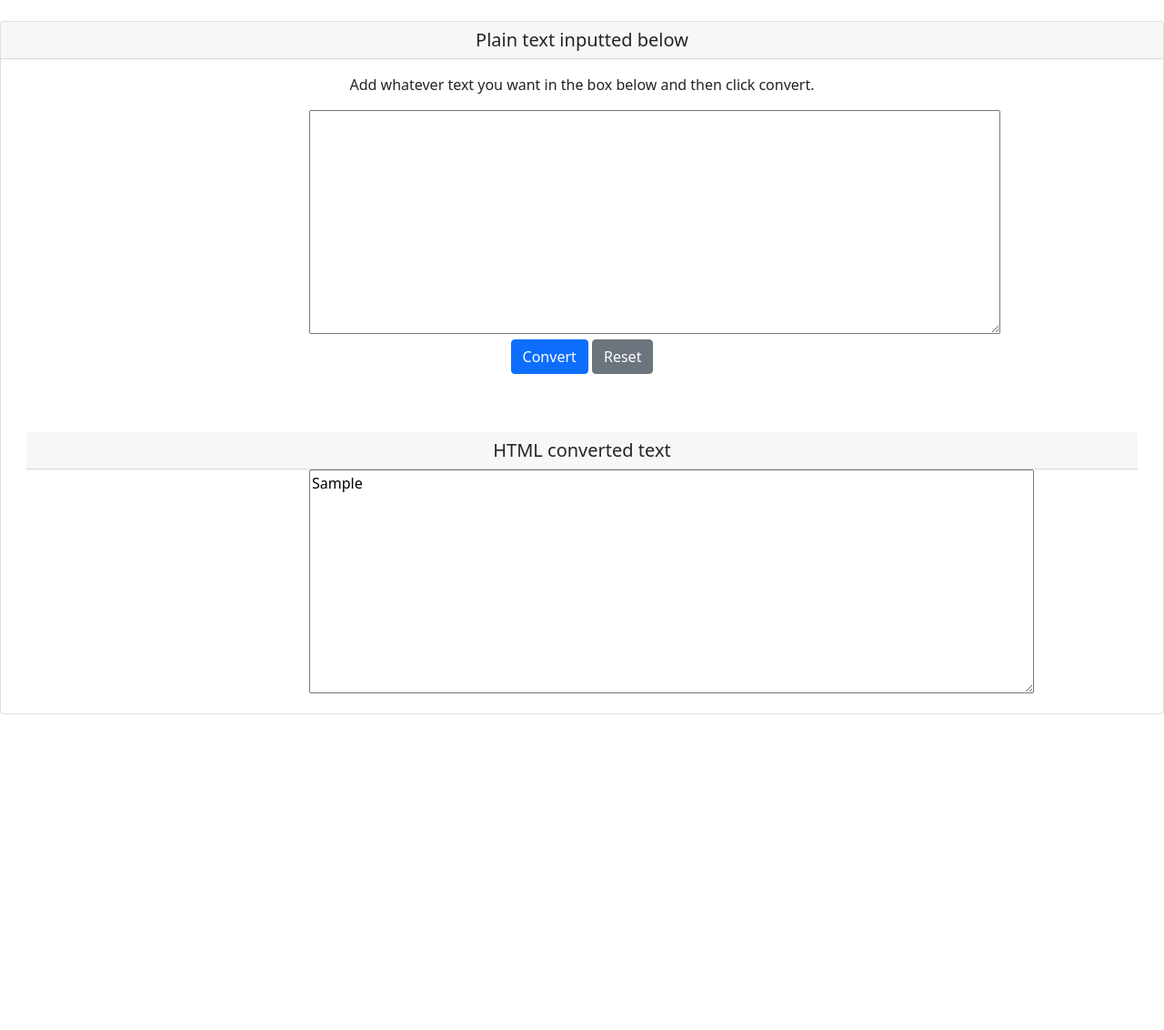
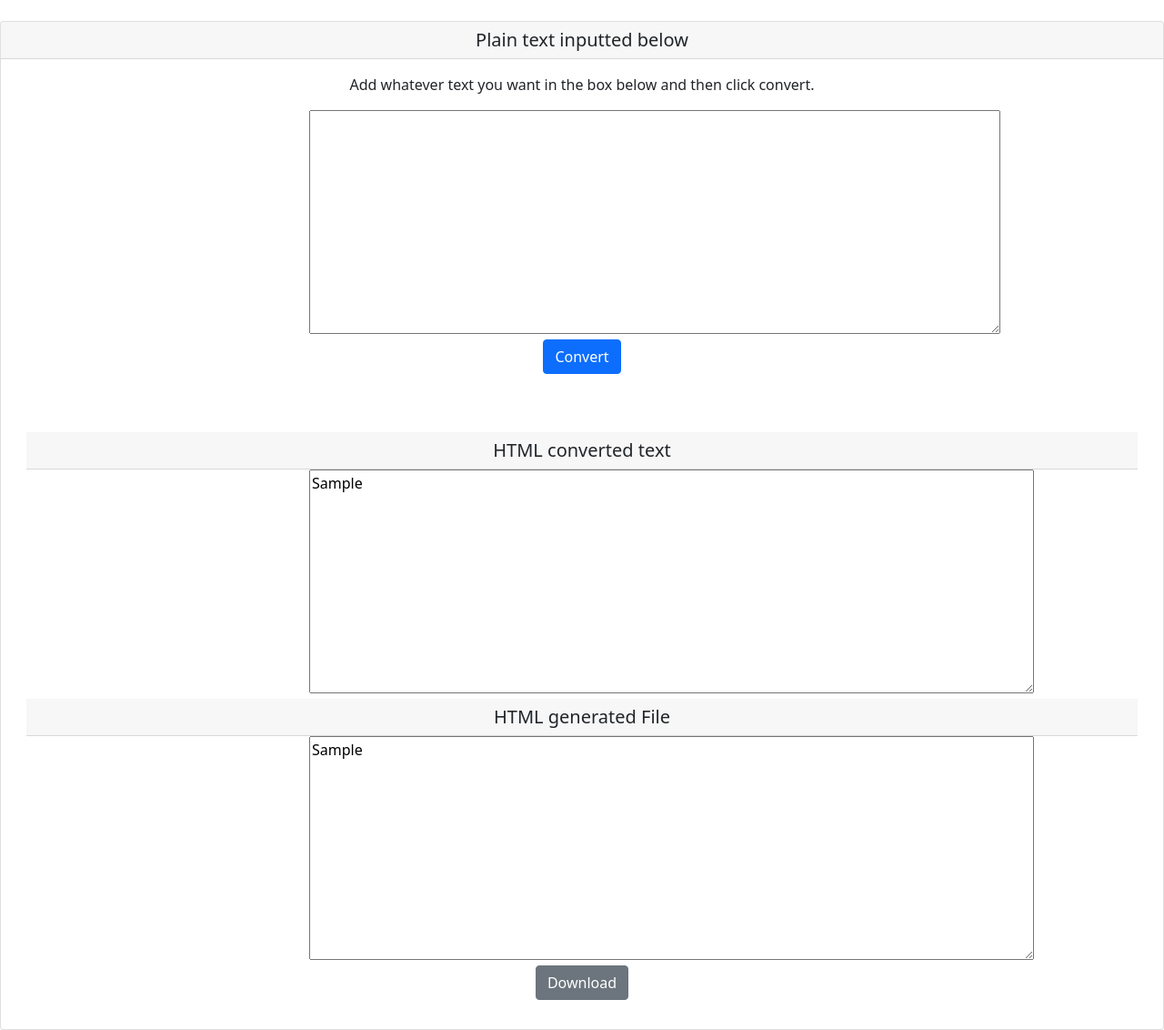
Before and after one commit to seanjan10/Text_To_HTML, a Django app: template Text_To_HTML_New/HTML_Generator/templates/generator.html in a window 1280 px wide. Shown: the part 57-1189 px from the top of the page at 91% size. Before the commit the page ends 842 px from the top, so only its background shows below. Run offline with Django 4.2, Linux system fonts and the light colour scheme; tables that the repository leaves empty hold one stand-in row (values such as "Sample post"); the template is opened without the code that fills it: values that come from a table or form of the project are taken from there, most other values are stand-ins (such as "Sample title", 1, 10 or a date in 2020); some libraries are stand-ins or nearby versions.

Commit message:
added generated text template html and download option

```diff
--- a/Text_To_HTML_New/HTML_Generator/templates/generator.html
+++ b/Text_To_HTML_New/HTML_Generator/templates/generator.html
@@ -63,7 +63,7 @@
 
 									<p style="text-align:center">
 										<button type="submit", name="save", class="btn btn-primary">Convert</button>
-										<button type="reset", value="reset" class="btn btn-secondary">Reset</button>
+										<!--<button type="reset", value="reset" class="btn btn-secondary">Reset</button> -->
 									</p>
 
 								<br>
@@ -77,8 +77,27 @@
                   </div>
 
 
+                  <h5 class ="card-header" style="text-align:center"> HTML generated File </h5>
+									<!--<textarea id="newText" name="newText" rows="6" cols="36" spellcheck="false">{{convertedString}}</textarea> -->
+                  <div style="width:600px; margin:0 auto;">
+                  <!--{{form.enterHTML_Convert}} -->
+                  <textarea id="generatedText" name="generatedText" rows="10" cols="84" spellcheck="false">{{convertedHTMLPage}}</textarea>
+
+                  <p style="text-align:center">
+										<input type="button", class="btn btn-secondary" id="download" value="Download"></button>
+										<!--<button type="reset", value="reset" class="btn btn-secondary">Reset</button> -->
+									</p>
+                  </div>
+
+
 
 								</div>
+
+
+								</div>
+
+
+
 							</div>
         </form>
 
@@ -90,6 +109,49 @@
           new nicEditor().panelInstance('{{form.enterHTML.id_for_label}}');
         });
       </script>
+
+      <script src="http://code.jquery.com/jquery-1.10.2.js"></script>
+      <!--Source of code is Jobelle on Stack Overflow https://stackoverflow.com/questions/35148578/download-a-text-file-from-textarea-on-button-click -->
+      <!--script that allows the user to be able to download a generated file that includes their generated text-->
+      <script>
+
+        $(document).ready(function () {
+            function saveTextAsFile() {
+                var textToWrite = document.getElementById("generatedText").value;
+                //  create a new Blob (html5 magic) that conatins the data from your form feild
+                var textFileAsBlob = new Blob([textToWrite], { type: 'text/plain' });
+                // Specify the name of the file to be saved
+                var fileNameToSaveAs = "myGeneratedFile.html";
+                var downloadLink = document.createElement("a");
+                downloadLink.download = fileNameToSaveAs;
+                downloadLink.innerHTML = "My Hidden Link";
+                window.URL = window.URL || window.webkitURL;
+
+                // Create the link Object.
+                downloadLink.href = window.URL.createObjectURL(textFileAsBlob);
+                // when link is clicked call a function to remove it from
+                // the DOM in case user wants to save a second file.
+                downloadLink.onclick = destroyClickedElement;
+                // make sure the link is hidden.
+                downloadLink.style.display = "none";
+                // add the link to the DOM
+                document.body.appendChild(downloadLink);
+
+                // click the new link
+                downloadLink.click();
+            }
+            function destroyClickedElement(event) {
+                // remove the link from the DOM
+                document.body.removeChild(event.target);
+            }
+            $("#download").click(function (e) {
+                e.preventDefault();
+                saveTextAsFile();
+            });
+     });
+    </script>
+
+
     <!-- Optional JavaScript; choose one of the two! -->
 
     <!-- Option 1: Bootstrap Bundle with Popper -->
```
